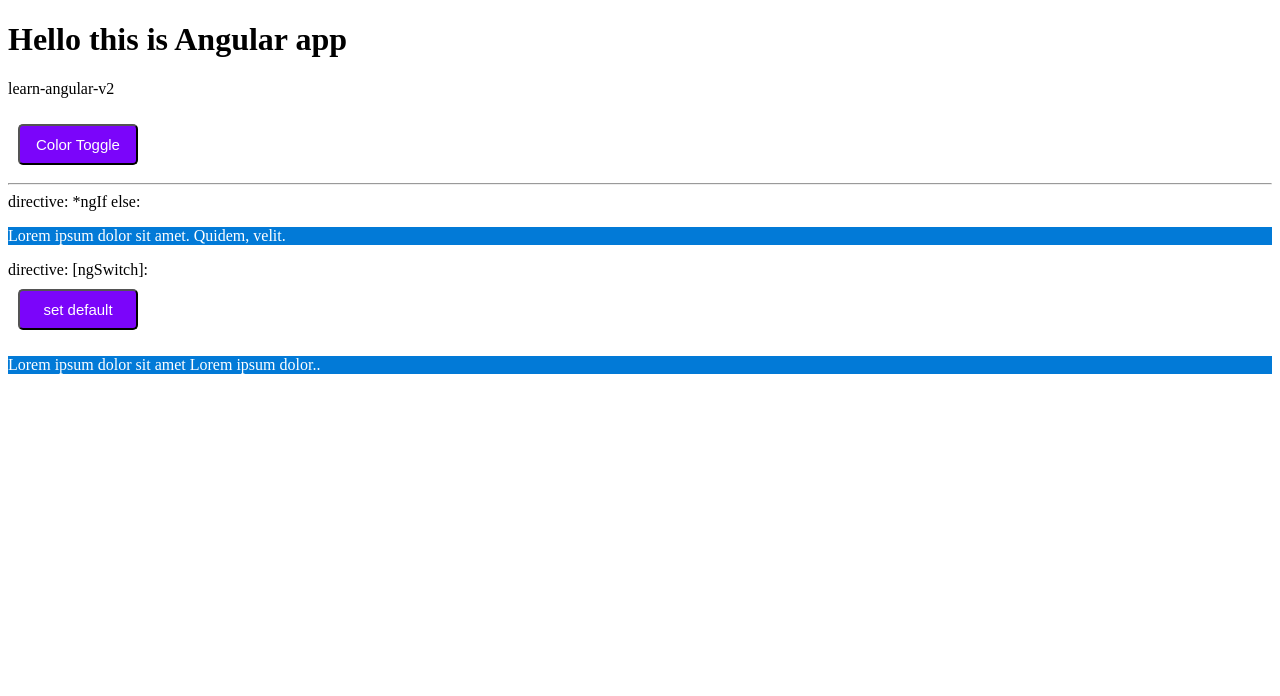
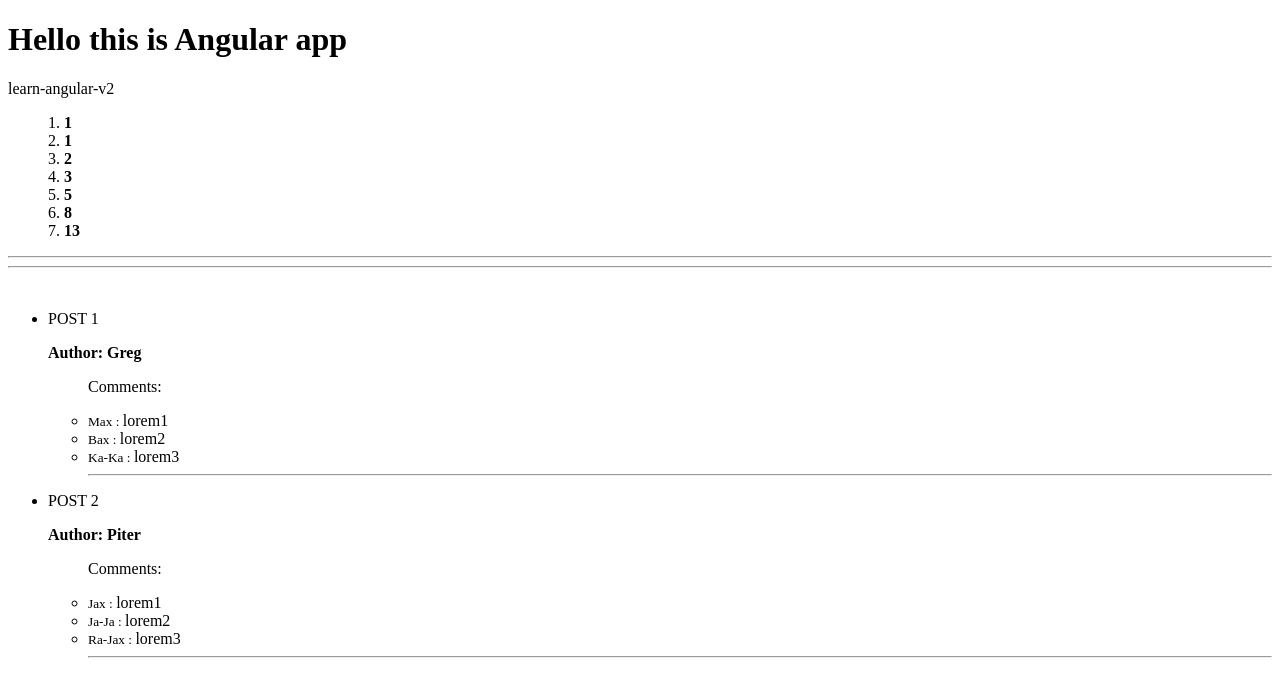
Before and after one commit to RamanSlinka/learn-angular-v2, an Angular app: page / in a window 1280 px wide. Shown: the top 696 px of the page. Built offline with nearby package versions, Linux system fonts and the light colour scheme.

Commit message:
directives; *ngFor

```diff
--- a/src/app/app.component.html
+++ b/src/app/app.component.html
@@ -1,7 +1,7 @@
 <h1>Hello this is Angular app</h1>
 <p>{{title}}</p>
 
-<app-post></app-post>
+<app-post3></app-post3>
 <!--<app-post3></app-post3>-->
 <!--<app-post2></app-post2>-->
 
--- /dev/null
+++ b/src/app/post3/post3.component.html
@@ -0,0 +1,28 @@
+<div>
+  <ul style="list-style: none">
+    <li *ngFor="let num of arr; let idx = index">
+      {{idx + 1 + '. '}} <strong>{{num}}</strong>
+    </li>
+  </ul>
+</div>
+<hr>
+<hr>
+<br>
+
+
+<div>
+  <ul>
+    <li *ngFor="let post of posts">
+      <p>{{post.title}}</p>
+      <strong> Author: {{post.author}}</strong>
+      <ul>
+        <p>Comments:</p>
+        <li *ngFor="let comment of post.comments">
+          <small>{{comment.name}} : </small>
+          <span>{{comment.text}}</span>
+        </li>
+        <hr>
+      </ul>
+    </li>
+  </ul>
+</div>
--- a/src/app/post3/post3.component.ts
+++ b/src/app/post3/post3.component.ts
@@ -1,20 +1,26 @@
-import { Component } from '@angular/core';
+import {Component} from '@angular/core';
 
 @Component({
   selector: 'app-post3',
-  template: `
-  <div class="post3">
-    <h2>Post title(test)</h2>
-    <p>This post is created with inline template and inline stiles </p>
-  </div>
-  `,
-  styles: [`
-  .post3{
-    border: 1px gray dashed;
-    margin: 5px;
-    padding: 5px;
-  }`]
+  templateUrl: 'post3.component.html'
 })
 export class Post3Component {
 
+  arr = [1, 1, 2, 3, 5, 8, 13]
+  posts = [
+    {
+      title: 'POST 1', author: 'Greg', comments: [
+        {name: 'Max', text: 'lorem1'},
+        {name: 'Bax', text: 'lorem2'},
+        {name: 'Ka-Ka', text: 'lorem3'},
+      ]
+    },
+    {
+      title: 'POST 2', author: 'Piter', comments: [
+        {name: 'Jax', text: 'lorem1'},
+        {name: 'Ja-Ja', text: 'lorem2'},
+        {name: 'Ra-Jax', text: 'lorem3'},
+      ]
+    },
+  ]
 }
```
